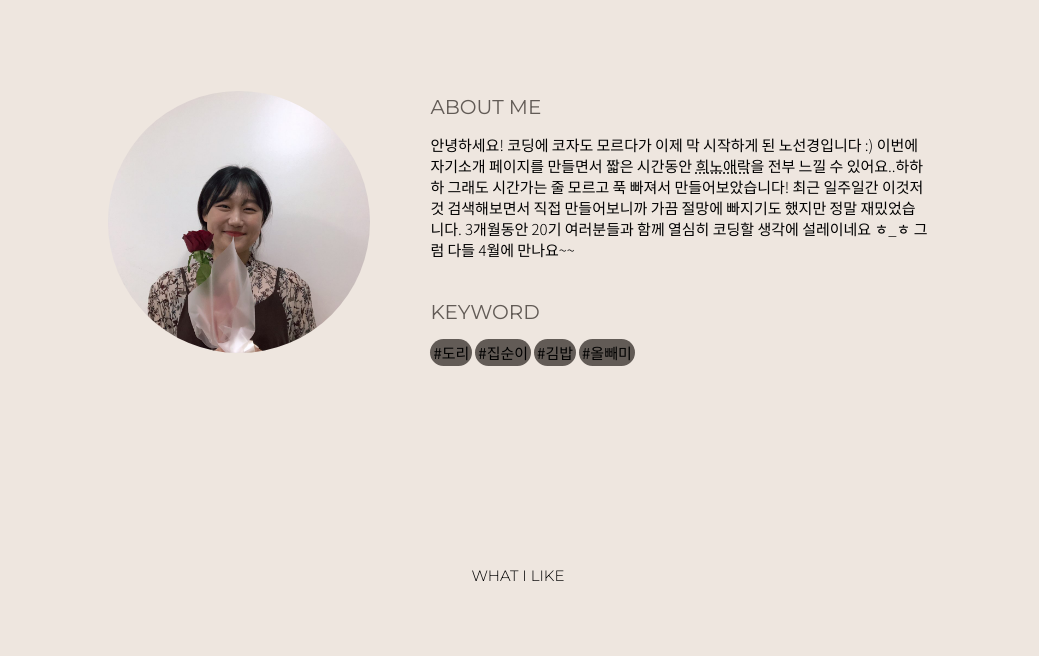
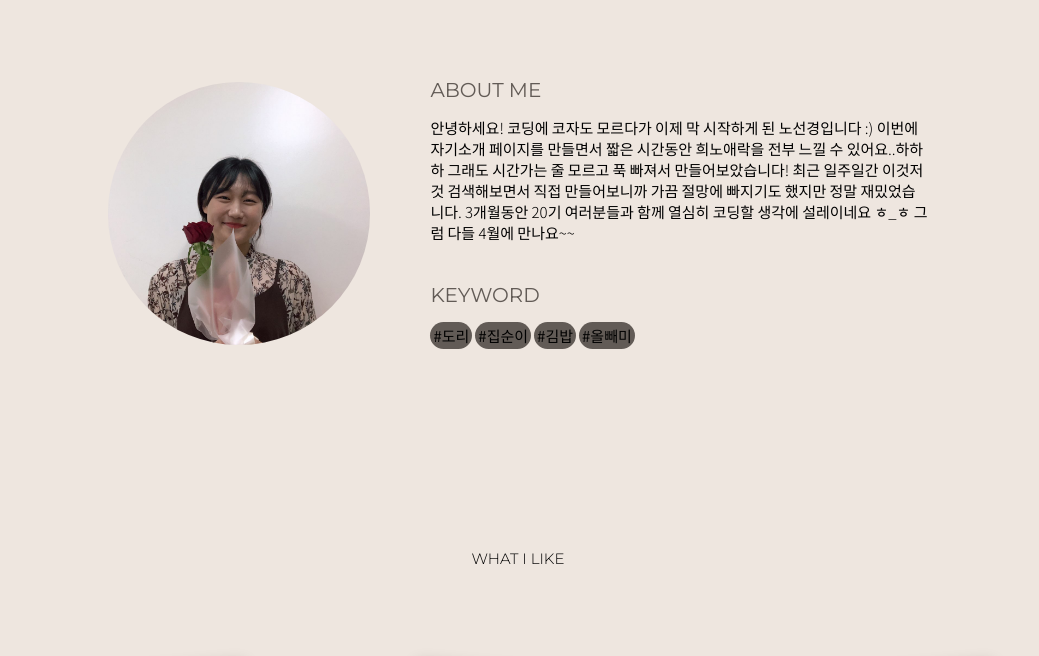
Before and after one commit to celline1637/1, a plain HTML site: page info.html in a window 1280 px wide. Shown: the part 112-768 px from the top of the page, without its empty margins (122-1161 px from the left). Drawn offline with Linux system fonts and the light colour scheme.

Commit message:
Update home.css

```diff
--- a/home.css
+++ b/home.css
@@ -150,6 +150,11 @@ h5{
 
 /* profile-section */
 
+.info{
+    font-weight: normal;
+    text-decoration: none;
+}
+
 .profile-section{
     display: flex;
     flex-direction: row;
@@ -168,6 +173,7 @@ h5{
 }
 
 .introduction>h2{
+    margin-top: 0;
     margin-bottom: 15px;
     font-family: 'Montserrat', sans-serif;
     font-size: 20px;
```
